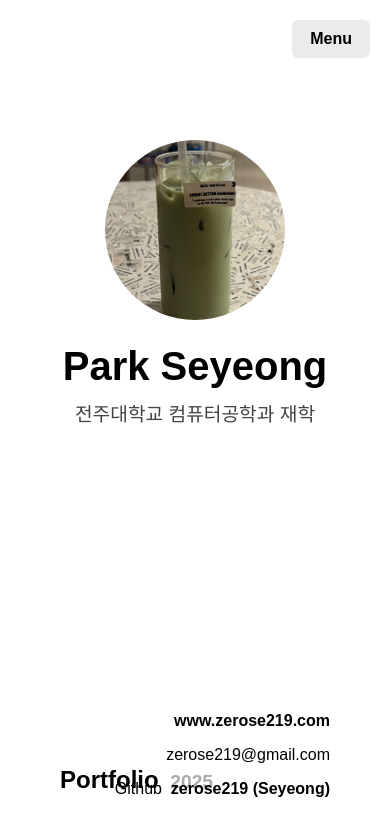
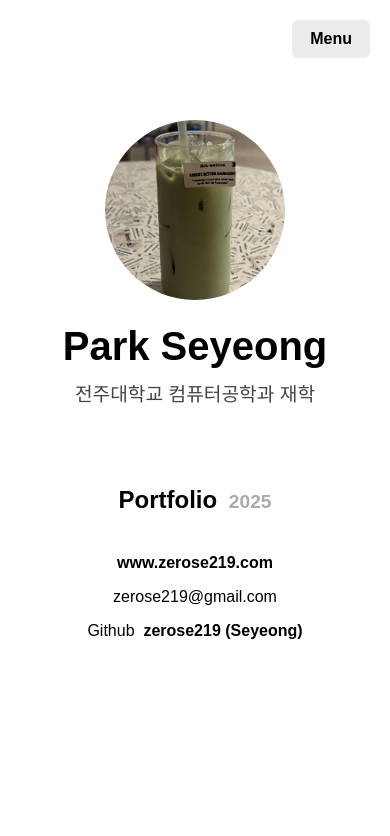
Before and after one commit to zerose219/my-page1, a plain HTML site: page index.html in a window 390 px wide. Drawn offline with Linux system fonts and the light colour scheme.

Commit message:
Rename main.html to index.html

```diff
--- a/index.html
+++ b/index.html
@@ -11,12 +11,13 @@
   <div class="dropdown-menu">
     <button class="menu-button" onclick="toggleMenu()">Menu</button>
     <div id="menuContent" class="menu-content">
-      <a href="main.html">Main</a>
+      <a href="index.html">Main</a>
       <a href="profile.html">Profile</a>
       <a href="projects.html">Projects</a>
       <a href="skills.html">Skills</a>
     </div>
   </div>
+
 
   <!-- 첫 페이지 내용 -->
   <div class="container">
@@ -31,7 +32,7 @@
     </div>
 
     <div class="bottom-right">
-      <a href="https://www.saeidrnb.com" target="_blank" class="link">www.zerose219.com</a><br />
+      <a href="https://zerose219.github.io/my-page1/" target="_blank" class="link">www.zerose219.com</a><br />
       <p>zerose219@gmail.com</p>
       <p>Github&nbsp;
         <a href="https://github.com/zerose219" target="_blank" class="link">zerose219 (Seyeong)</a></p>
--- a/style.css
+++ b/style.css
@@ -118,6 +118,9 @@ body {
     text-decoration: none;
     font-weight: bold;
   }
+
+
+
 
 
   /* 2. profile style css */
@@ -251,3 +254,29 @@ body {
   .skill-item img:hover {
     transform: scale(1.1);
   }
+
+
+
+
+
+  @media (max-width: 768px) {
+    .container {
+      display: flex;
+      flex-direction: column;
+      align-items: center;
+      padding: 40px 20px;
+      height: auto; /* 높이 제한 제거 */
+    }
+
+    .profile-section {
+      text-align: center;
+      margin-bottom: 30px;
+    }
+
+    .bottom-left,
+    .bottom-right {
+      position: static; /* 위치 고정 해제 */
+      margin: 10px 0;
+      text-align: center;
+    }
+  }
```
Also changed, not shown: profile.html (+2 -1 lines), projects.html (+2 -1 lines), skills.html (+2 -1 lines).
